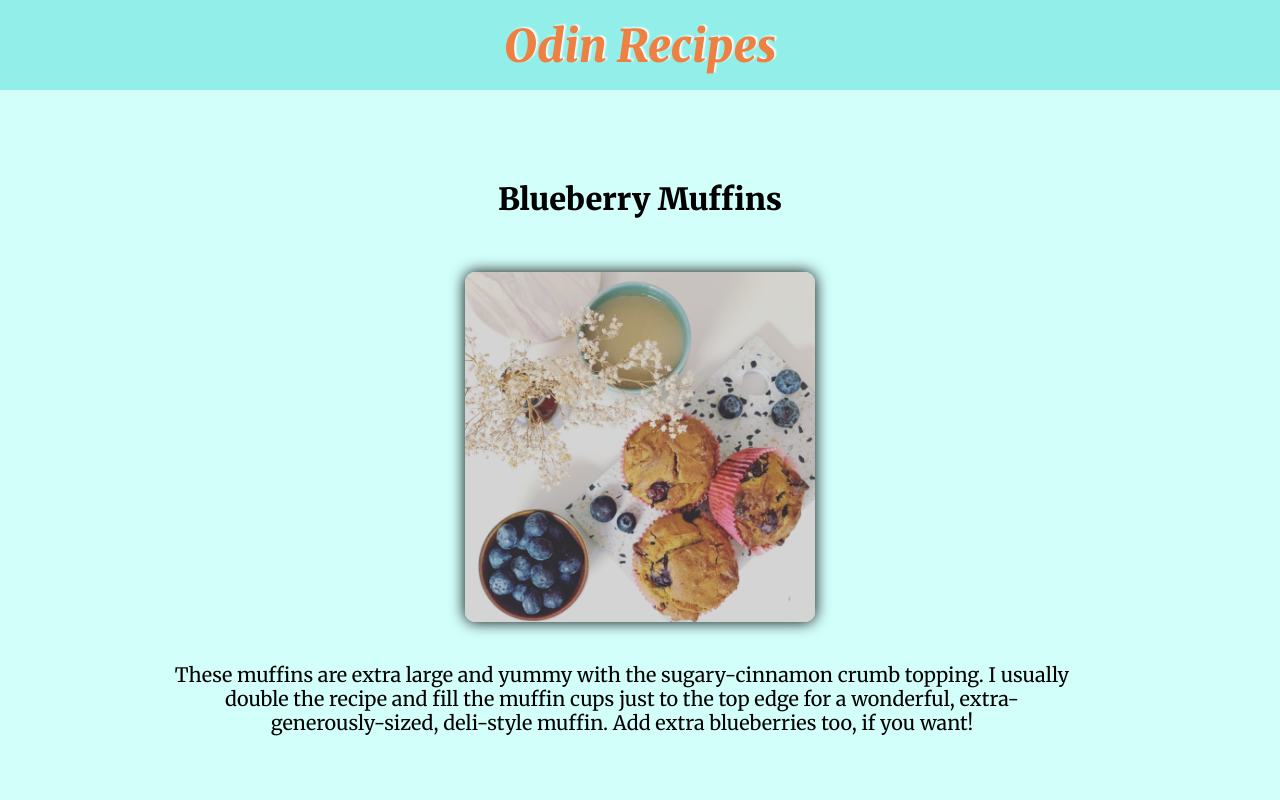
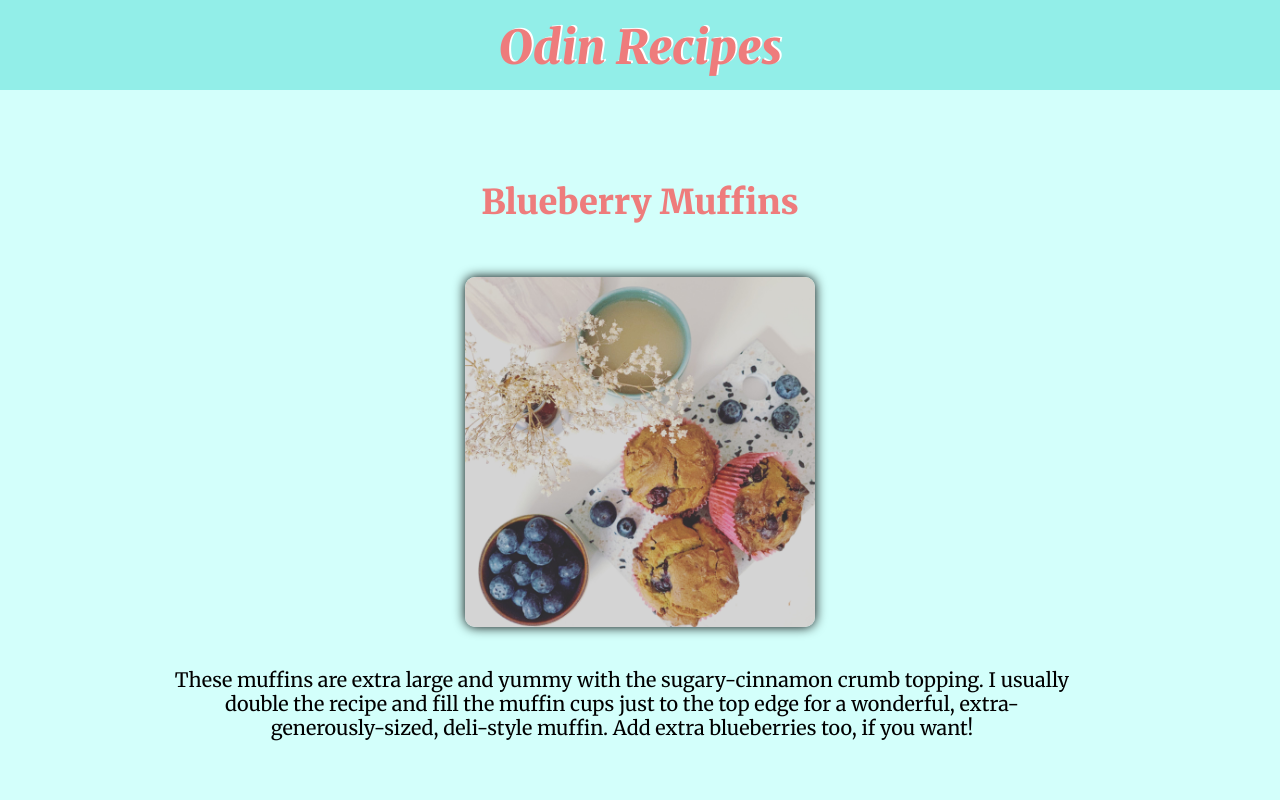
Before and after one commit to RickyLobo626/odin-recipes, a plain HTML site: page muffins.html in a window 1280 px wide. Shown: the top 800 px of the page. Drawn offline with Linux system fonts and the light colour scheme.

Commit message:
Change div and heading's color and size

```diff
--- a/styles.css
+++ b/styles.css
@@ -3,7 +3,7 @@
 }
 
 :root {
-  --orange: #ec8143;
+  --red: #ee7c7c;
   --blue: #d3fffb;
   --blue2: #92eee8;
   font-size: 18px;
@@ -39,11 +39,11 @@ header {
 }
 
 .logo {
-  font-size: 2.5rem;
+  font-size: 2.6rem;
   font-weight: 900;
   font-style: italic;
-  color: var(--orange);
-  text-shadow: 2px -1px 2px white;
+  color: var(--red);
+  text-shadow: 2px -1px white;
   margin: 1rem 0 1rem 0;
 }
 
@@ -54,7 +54,7 @@ header {
 }
 
 .item {
-  background-color: var(--orange);
+  background-color: var(--red);
   display: flex;
   flex-direction: column;
   align-items: center;
@@ -91,12 +91,12 @@ header {
 
 .recipe-head {
   text-align: center;
-  margin-bottom: 7rem;
+  margin-bottom: 5rem;
 }
 
 .recipe-head h2 {
-  color: black;
-  font-size: 1.7rem;
+  color: var(--red);
+  font-size: 1.9rem;
   font-weight: 900;
   margin-top: 0;
   margin-bottom: 3rem;
@@ -106,7 +106,7 @@ header {
   width: 350px;
   height: 350px;
   border-radius: 10px;
-  box-shadow: 0 0 15px black;
+  box-shadow: 0 0 12px black;
   margin-bottom: 2rem;
 }
 
@@ -120,8 +120,8 @@ header {
   color: rgb(255, 250, 250);
   max-width: 900px;
   margin: 0 3rem;
-  background-color: var(--orange);
-  margin-top: 2rem;
+  background-color: var(--red);
+  margin-top: 3rem;
   border-radius: 10px;
   padding: 1px 15px 30px 15px;
   box-shadow: 0 0 10px black;
@@ -145,7 +145,7 @@ header {
 
 li {
   font-weight: 600;
-  margin-bottom: 25px;
+  margin-bottom: 1.8rem;
   max-width: 90%;
 }
 
```
